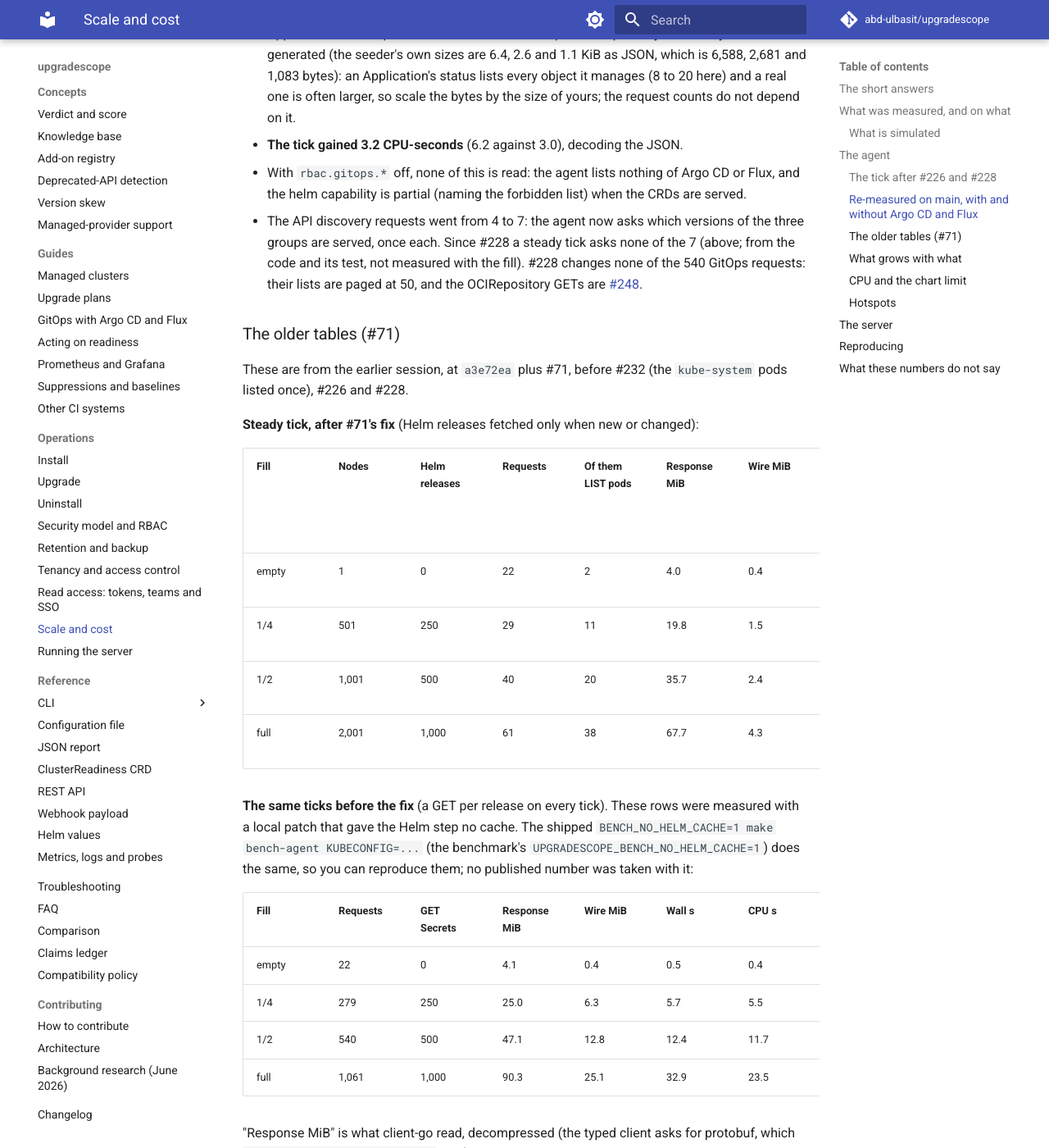
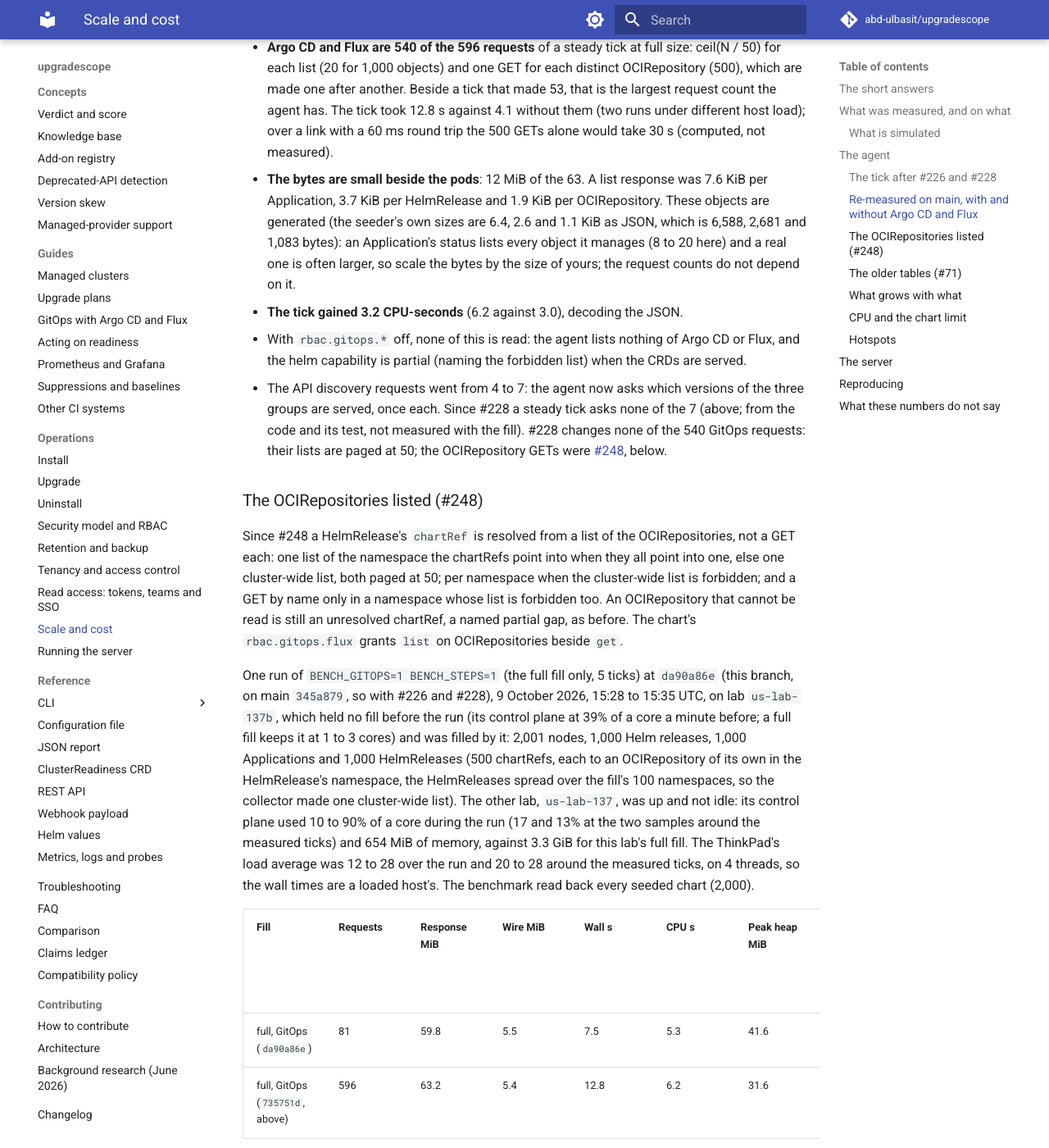
Before and after one commit to abd-ulbasit/upgradescope, an MkDocs documentation site: the page built from docs/operations/scale.md, in a window 1280 px wide and 1400 px high, scrolled down 11898 px. Shown: the whole window at 82% size. Built offline with MkDocs 1.6.1 and Material for MkDocs 9.7.7, drawn with Linux system fonts in a browser that asks for light colours; comment, search, counter and statistics services are not loaded; some of the changed text lies outside the part shown.

Commit message:
docs(scale): the GitOps fill measured with the OCIRepositories listed
At da90a86e, 1,000 Applications and 1,000 HelmReleases with 500
chartRefs: a steady tick made 81 requests, 50 of them GitOps (540
before), and read back every one of the 2,000 charts. scale.md's run,
hotspot row and cost paragraph, the README table and PF-13 say so, with
the host's load and the other lab's state during the run.

Refs #239, #247, #248

Co-Authored-By: Claude Fable 5 <noreply@anthropic.com>

```diff
--- a/docs/operations/scale.md
+++ b/docs/operations/scale.md
@@ -63,13 +63,18 @@ quote them.
   cost that, because the agent fetched every release again each time: it was
   the one cost that grew with releases rather than with pages (1,000 GETs of
   1,061 requests).
-- **Argo CD and Flux add a request per fifty objects and one per
-  OCIRepository**: with 1,000 Applications and 1,000 HelmReleases (half of
-  them with a `chartRef` to an OCIRepository of their own) a steady tick
-  on main `735751d` made 596 requests, 543 more, and read 63 MiB, 12.8 s
-  and 6.2 CPU-seconds. See [the table](#re-measured-on-main-with-and-without-argo-cd-and-flux).
-  #228 does not change the GitOps lists or GETs, and its code was not run
-  with them.
+- **Argo CD and Flux add a request per fifty objects**: with 1,000
+  Applications and 1,000 HelmReleases (half of them with a `chartRef` to an
+  OCIRepository of their own) a steady tick on main `735751d` made 596
+  requests, 543 more, 500 of them one GET per OCIRepository, and read
+  63 MiB, 12.8 s and 6.2 CPU-seconds. Since
+  [#248](https://github.com/abd-ulbasit/upgradescope/issues/248) the
+  OCIRepositories are listed, paged at 50 like the other lists: at `da90a86e`
+  (with #228) the same fill's steady tick made 81 requests, 50 of them
+  GitOps (540 before), read 59.8 MiB, and took 7.5 s and 5.3 CPU-seconds on a
+  host at a load average of 20 to 28. See
+  [the tables](#re-measured-on-main-with-and-without-argo-cd-and-flux) and
+  [after #248](#the-ocirepositories-listed-248).
 - **Memory fits the chart's defaults** (64Mi request, 256Mi limit) with room
   at this fill: on main `735751d` the peak RSS of the benchmark never passed
   61 MiB, and the agent as a pod reached 71 MiB (`VmHWM`), the first tick
@@ -114,6 +119,8 @@ quote them.
 | Also running | two other idle kind clusters on the same ThinkPad, and for the agent runs the lab's own KWOK controller keeping 2,000 nodes alive |
 | Also running, later runs | the lab's KWOK controller, and a second lab that another session used on the same ThinkPad. Its control-plane container used 11 to 19% of one core and 565 to 945 MiB whenever it was sampled (`docker stats`, at each fill level and at the start and end of the pod runs): the idle figure of a kind control plane, not a 2,000-node fill, which takes 2.4 to 3.6 cores. The ThinkPad's load average was 2.4 at the start of the GitOps run, and 9 to 25 during its fills and the pod runs (4 threads), so the wall times of the later runs are noisier than the counts and CPU-seconds, and are given as ranges |
 | Also running, #226 and #228 | the same two clusters (`bookstore`, and the other session's lab `us-lab-137b`, which held no fill then: 11 to 22% of a core and 530 to 840 MiB, `docker stats` before and after every run; 13 to 15% and 681 to 704 MiB around the `9810fb6` run), at a host load average of 7 to 12 (4 threads; 1.9 when the `9810fb6` run started and 15.4 when it ended), most of it lab A's KWOK controller (110 to 335% of a core at full size) |
+| upgradescope, #248 | `da90a86e` (branch `fix/collect-helm-gitops` on main `345a879`, with #226 and #228): `BENCH_GITOPS=1 BENCH_STEPS=1`, the ticks run on the ThinkPad (`BENCH_RUN_ON`), 9 October 2026, 15:28 to 15:35 UTC, on lab `us-lab-137b` ([the run](#the-ocirepositories-listed-248)) |
+| Also running, #248 | `bookstore` (12 to 22% of a core) and lab `us-lab-137`, another session's, up and not idle: 10 to 90% of a core and 654 MiB, so holding no full fill; host load average 12 to 28 (4 threads) |
 
 ### What is simulated
 
@@ -441,8 +448,56 @@ first; the first tick makes the same GitOps requests, they have no cache):
   versions of the three groups are served, once each. Since #228 a steady
   tick asks none of the 7 (above; from the code and its test, not measured
   with the fill). #228 changes none of the 540 GitOps requests: their lists
-  are paged at 50, and the OCIRepository GETs are
-  [#248](https://github.com/abd-ulbasit/upgradescope/issues/248).
+  are paged at 50; the OCIRepository GETs were
+  [#248](https://github.com/abd-ulbasit/upgradescope/issues/248), below.
+
+### The OCIRepositories listed (#248)
+
+Since #248 a HelmRelease's `chartRef` is resolved from a list of the
+OCIRepositories, not a GET each: one list of the namespace the chartRefs
+point into when they all point into one, else one cluster-wide list, both
+paged at 50; per namespace when the cluster-wide list is forbidden; and a
+GET by name only in a namespace whose list is forbidden too. An
+OCIRepository that cannot be read is still an unresolved chartRef, a named
+partial gap, as before. The chart's `rbac.gitops.flux` grants `list` on
+OCIRepositories beside `get`.
+
+One run of `BENCH_GITOPS=1 BENCH_STEPS=1` (the full fill only, 5 ticks) at
+`da90a86e` (this branch, on main `345a879`, so with #226 and #228), 9
+October 2026, 15:28 to 15:35 UTC, on lab `us-lab-137b`, which held no fill
+before the run (its control plane at 39% of a core a minute before; a full
+fill keeps it at 1 to 3 cores) and was filled by it: 2,001 nodes, 1,000 Helm releases, 1,000 Applications and
+1,000 HelmReleases (500 chartRefs, each to an OCIRepository of its own in
+the HelmRelease's namespace, the HelmReleases spread over the fill's 100
+namespaces, so the collector made one cluster-wide list). The other lab, `us-lab-137`, was up and
+not idle: its control plane used 10 to 90% of a core during the run (17
+and 13% at the two samples around the measured ticks) and 654 MiB of
+memory, against 3.3 GiB for this lab's full fill. The ThinkPad's load
+average was 12 to 28 over the run and 20 to 28 around the measured ticks,
+on 4 threads, so the wall times are a loaded host's. The benchmark read
+back every seeded chart (2,000).
+
+| Fill | Requests | Response MiB | Wire MiB | Wall s | CPU s | Peak heap MiB | Peak RSS MiB | First tick: requests, response MiB, wall s, CPU s |
+|---|---|---|---|---|---|---|---|---|
+| full, GitOps (`da90a86e`) | 81 | 59.8 | 5.5 | 7.5 | 5.3 | 41.6 | 66 | 1,090, 82.1, 30.3, 25.2 |
+| full, GitOps (`735751d`, above) | 596 | 63.2 | 5.4 | 12.8 | 6.2 | 31.6 | 60.8 | 1,596, 85.5, 44.4, 26.2 |
+
+| Fill | Charts read | LIST Applications: requests, MiB | LIST HelmReleases: requests, MiB | OCIRepositories: requests, MiB | GitOps total: requests, MiB |
+|---|---|---|---|---|---|
+| full (`da90a86e`) | 2,000 | 20, 7.46 | 20, 1.18 | 10 LISTs, 0.39 | 50, 9.04 |
+| full (`735751d`, above) | 2,000 | 20, 7.46 | 20, 3.65 | 500 GETs, 0.94 | 540, 12.05 |
+
+- **50 GitOps requests a steady tick, against 540**, with every chart still
+  resolved: 20 + 20 + 10 pages of 50. The first tick made the same 50. The
+  500 OCIRepositories took 10 list requests (0.34 s summed) where the 500
+  GETs were sequential. The tick's other 31 requests are #228's (above).
+- The four steady ticks took 7.2 to 7.8 s and 5.2 to 5.4 CPU-seconds,
+  against 12.8 s and 6.2 at `735751d`; the two runs had different code
+  besides #248 (#226 and #228) and different host load, so the difference
+  is not #248's alone.
+- The HelmRelease lists read 1.18 MiB here and 3.65 MiB in the earlier run
+  for the same 1,000 seeded HelmReleases; why was not investigated (the
+  request counts do not depend on it).
 
 ### The older tables (#71)
 
@@ -507,8 +562,11 @@ status UPDATE of the agent's `ClusterReadiness`): 31 in all (`59d8561`,
 with pages of up to 2,000: 10 + 2 + 3 + 9 = 24). A tick that asks API
 discovery again (the first, and the staleness rules above) adds 4 (7 with
 the Argo CD and Flux CRDs installed), and a first tick one GET per Helm
-release. With Argo CD and Flux objects every tick also lists them at 50 a
-page and GETs each distinct OCIRepository ([measured on
+release. With Argo CD and Flux objects every tick also lists them, and
+the OCIRepositories their chartRefs name, at 50 a page (50 requests at
+1,000 Applications and 1,000 HelmReleases, [measured at
+`da90a86e`](#the-ocirepositories-listed-248); before #248 one GET per
+OCIRepository instead, [measured on
 `735751d`](#re-measured-on-main-with-and-without-argo-cd-and-flux)). A
 cluster with no Helm release (the empty rows: 22 requests before #228)
 also lists Deployments, StatefulSets and DaemonSets, metadata only, to look
@@ -664,7 +722,7 @@ at all:
 | One GET per Helm release on every tick: 1,000 of 1,061 requests, 90 MiB, 33 s and 23.5 CPU-seconds at full size | The only cost that grew with releases, not pages | **Fixed**: the agent keeps what it decoded, keyed by the storage object's UID and resourceVersion; a steady tick makes none (61 requests then, 53 on `735751d` and 31 after #228). `TestHelmCache…` and `TestTicksFetchHelmReleasesOnlyWhenTheyChange` |
 | The same 1,000 GETs on the first tick after a start, and on every one-shot `scan` | Sequential, 36.1 to 36.7 s and 23.1 to 23.5 CPU-seconds here; at a 60 ms round trip the first tick reached the Helm step's deadline with 231 releases unread; as a pod at the old 200m default it reached it with 132 unread (measured, [above](#cpu-and-the-chart-limit)) | **Fixed** for the round trip ([#226](https://github.com/abd-ulbasit/upgradescope/issues/226)): 8 GETs in flight, decoded one at a time in order; 42.4 s here at `9810fb6`, on a host whose load rose to 15 (27.1 s at the draft `59d8561`, at a load of 7 to 12), and at 60 ms 30.4 s at `06cdf7a` and 29.6 s at `5da764e`, with every release read. Decoding (22 CPU-seconds) and the client's rate limit (14 s for 1,000) are the bounds now, so under a CPU quota #226 does not help at 200m and saves at most the 13.4 s the GETs waited at 1 CPU (computed, [above](#cpu-and-the-chart-limit)); the chart's default limit is now 1 CPU, at which main's first tick read all 1,000. `TestCollectHelmConcurrentMatchesSequential` |
 | `kube-system` pods are listed in full twice a tick: by the control-plane version check, then again by the all-pods list | 4,009 pods here; the second listing is not a separate 9 requests but 9 extra ones (those pods already fall inside the 29 pages of the all-pods list) and about 4,000 pods decoded twice; grows with nodes (every node adds a `kube-proxy` and a CNI pod) | **Fixed** ([#227](https://github.com/abd-ulbasit/upgradescope/issues/227), #232): the add-ons take them from the version check's list; 30 pod list requests a tick instead of 38 in the runs on `735751d` |
-| Argo CD Applications and Flux HelmReleases are listed whole (page size 50) every tick, plus a GET per distinct OCIRepository (#218) | **Measured** (`BENCH_GITOPS=1`, main `735751d`): 540 of the 596 requests of a steady tick at 1,000 Applications and 1,000 HelmReleases, 500 of them sequential OCIRepository GETs; 12 MiB of 63; 8.7 more seconds and 3.2 more CPU-seconds, under host noise ([above](#re-measured-on-main-with-and-without-argo-cd-and-flux)) | Open: the OCIRepository GETs could be a list per namespace ([#248](https://github.com/abd-ulbasit/upgradescope/issues/248)); #228 does not change them |
+| Argo CD Applications, Flux HelmReleases and the OCIRepositories their chartRefs name are listed whole (page size 50) every tick (#218; the OCIRepositories since #248, a GET each before) | **Measured** (`BENCH_GITOPS=1`, at 1,000 Applications and 1,000 HelmReleases with 500 chartRefs): at `da90a86e` 50 of the 81 requests of a steady tick (20 + 20 + 10 lists), 9.0 MiB of 59.8, every chart resolved ([above](#the-ocirepositories-listed-248)); on main `735751d`, before #248, 540 of 596, 500 of them sequential OCIRepository GETs, 12 MiB of 63, 8.7 more seconds and 3.2 more CPU-seconds, under host noise ([above](#re-measured-on-main-with-and-without-argo-cd-and-flux)) | Fixed by [#248](https://github.com/abd-ulbasit/upgradescope/issues/248): a list instead of a GET per OCIRepository, a GET by name only where the list is forbidden; the rest grows by one request per 50 objects |
 | The all-pods list is the steady tick's largest cost | 38 of 61 requests (30 of 53 after #232), 79% of the bytes; whole pod objects are needed for their images, and the agent keeps no watch | **Requests fixed** ([#228](https://github.com/abd-ulbasit/upgradescope/issues/228)): pod and node pages sized by their largest object (at most 1,000), discovery kept between ticks, the agent's object read once: 53 to 31 requests, short of the target of under 25. The bytes (50 MiB) and CPU (3 s) are unchanged, since every pod is still decoded every tick; reading pods less often (#228's option b) would cut those and the pod requests, and is not done |
 
 ## The server
```
Also changed, not shown: README.md (+1 -1 lines), docs/claims.md (+1 -1 lines).
